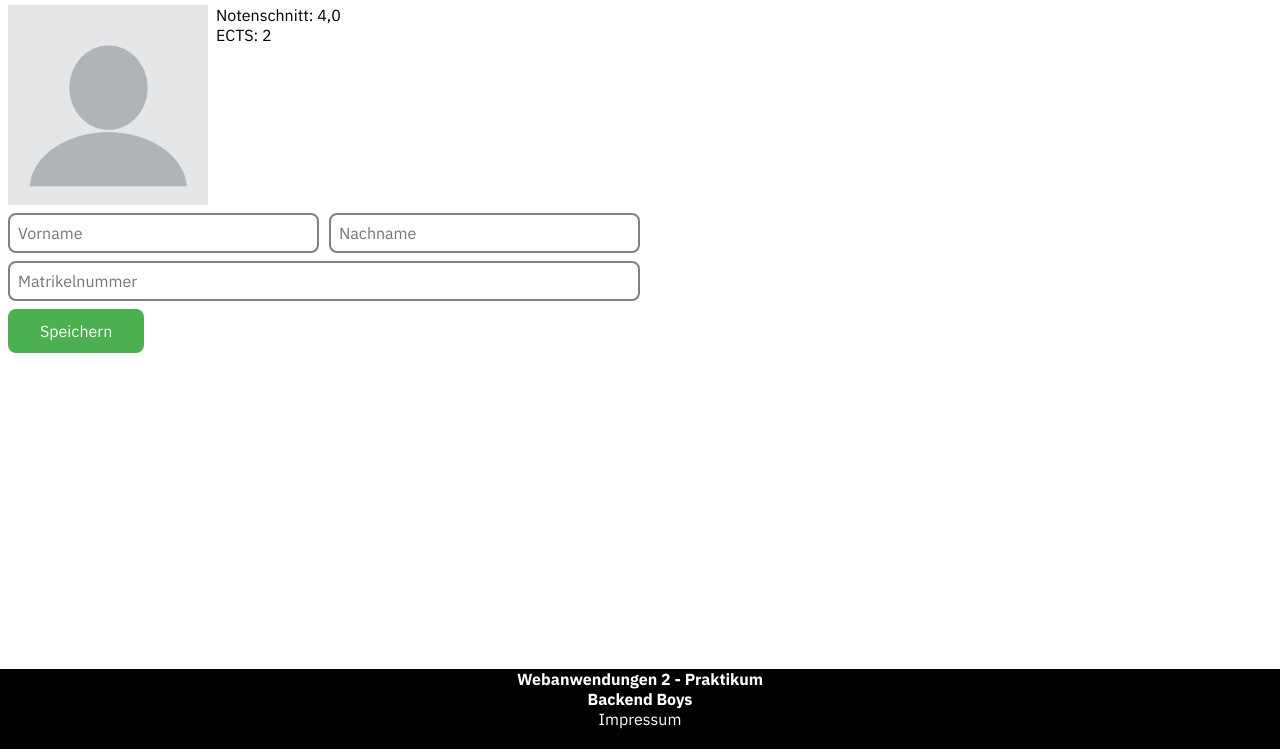
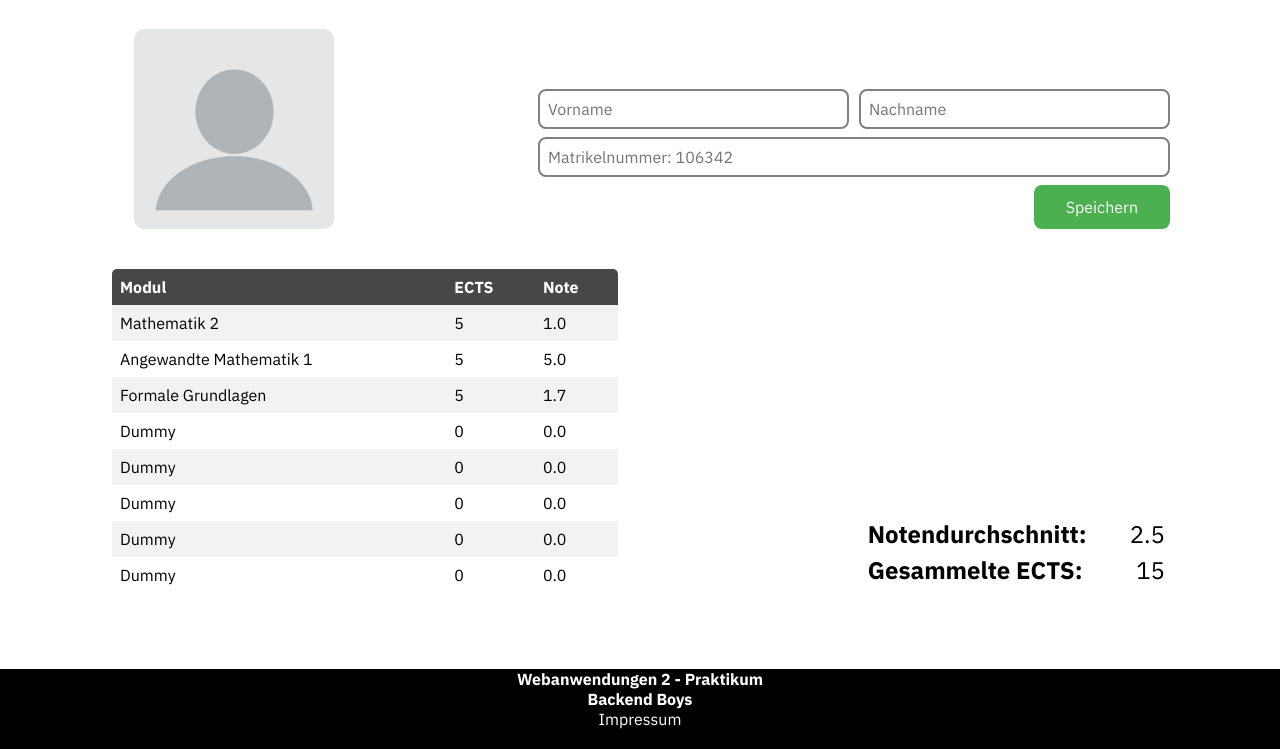
Before and after one commit to kvvvrl/uni-wow, a plain HTML site: page frontend/profil.html in a window 1280 px wide. Shown: the part 51-800 px from the top of the page. Drawn offline with Linux system fonts and the light colour scheme.

Commit message:
profil anpassungen

```diff
--- a/frontend/profil.html
+++ b/frontend/profil.html
@@ -2,15 +2,18 @@
 <html>
 
 <head>
-	<meta charset="utf-8" />
+	<meta charset="utf-8"/>
 	<!--Google Fonts-->
 	<link rel="preconnect" href="https://fonts.googleapis.com">
 	<link rel="preconnect" href="https://fonts.gstatic.com" crossorigin>
 	<link href="https://fonts.googleapis.com/css2?family=IBM+Plex+Sans:ital,wght@0,100..700;1,100..700&display=swap"
 		  rel="stylesheet">
 	<!---------------->
-	<link rel="stylesheet" type="text/css" href="style/global_style.css" />
-	<link rel="stylesheet" type="text/css" href="style/profil_style.css" />
+	<!--Font Awesome-->
+	<link rel="stylesheet" href="https://cdnjs.cloudflare.com/ajax/libs/font-awesome/4.7.0/css/font-awesome.min.css">
+	<!---------------->
+	<link rel="stylesheet" type="text/css" href="style/global_style.css"/>
+	<link rel="stylesheet" type="text/css" href="style/profil_style.css"/>
 	<title>Uni-WOW</title>
 
 	<!--Script für Nav-->
@@ -23,7 +26,7 @@
 		<ul>
 			<li class="navblock1">
 				<a href="index.html">
-						<img src="pictures/Icon_White.svg" alt="icon" />
+					<img src="pictures/Icon_White.svg" alt="icon"/>
 				</a>
 			</li>
 			<li class="navblock2"><a href="moduluebersicht.html">Module</a></li>
@@ -35,12 +38,13 @@
 	</nav>
 </header>
 <main>
+	<section>
 		<form>
-			<section class="upper">
-				<img class="picture" src="pictures/dummy.jpg" />
-				<section class="noten">
-					<p> Notenschnitt: 4,0</p>
-					<p> ECTS: 2</p>
+			<section class="profil-upper">
+				<section class="image-container">
+					<img class="picture" src="pictures/dummy.jpg"/>
+					<section class="overlay">
+						<i class="fa fa-upload icon" aria-hidden="true"></i>
 					</section>
 				</section>
 				<section class="container">
@@ -49,11 +53,89 @@
 						<input type="text" id="pnname" name="fname" placeholder="Nachname">
 					</section>
 					<section class="field">
-					<input type="number" id="pmnummer" name="mnummer" readonly placeholder="Matrikelnummer" disabled>
+						<input type="number" id="pmnummer" name="mnummer" readonly placeholder="Matrikelnummer: 106342"
+							   disabled>
 					</section>
-				<section><input type="submit" value="Speichern"></section>
+					<section class="speichern">
+						<input type="submit" value="Speichern">
+					</section>
+				</section>
+			</section>
+			<section class="profil-lower">
+				<section class="noten-liste">
+					<table>
+						<tr>
+							<th>Modul</th>
+							<th>ECTS</th>
+							<th>Note</th>
+						</tr>
+						<tr>
+							<td>Mathematik 2</td>
+							<td>5</td>
+							<td>1.0</td>
+						</tr>
+						<tr>
+							<td>Angewandte Mathematik 1</td>
+							<td>5</td>
+							<td>5.0</td>
+						</tr>
+						<tr>
+							<td>Formale Grundlagen</td>
+							<td>5</td>
+							<td>1.7</td>
+						</tr>
+						<tr>
+							<td>Dummy</td>
+							<td>0</td>
+							<td>0.0</td>
+						</tr>
+						<tr>
+							<td>Dummy</td>
+							<td>0</td>
+							<td>0.0</td>
+						</tr>
+						<tr>
+							<td>Dummy</td>
+							<td>0</td>
+							<td>0.0</td>
+						</tr>
+						<tr>
+							<td>Dummy</td>
+							<td>0</td>
+							<td>0.0</td>
+						</tr>
+						<tr>
+							<td>Dummy</td>
+							<td>0</td>
+							<td>0.0</td>
+						</tr>
+						<tr>
+							<td>Dummy</td>
+							<td>0</td>
+							<td>0.0</td>
+						</tr>
+						<tr>
+							<td>Dummy</td>
+							<td>0</td>
+							<td>0.0</td>
+						</tr>
+					</table>
+				</section>
+				<section class="profil-infos">
+					<table>
+						<tr>
+							<td><h2>Notendurchschnitt:</h2></td>
+							<td><h2 class="wert">2.5</h2></td>
+						</tr>
+						<tr>
+							<td><h2>Gesammelte ECTS:</h2></td>
+							<td><h2 class="wert">15</h2></td>
+						</tr>
+					</table>
+				</section>
 			</section>
 		</form>
+	</section>
 </main>
 <footer>
 	<h4>Webanwendungen 2 - Praktikum<br>Backend Boys</h4>
--- a/frontend/style/moduluebersicht_style.css
+++ b/frontend/style/moduluebersicht_style.css
@@ -6,7 +6,7 @@
     padding: 1vh;
     margin: 1vh;
     box-shadow: 2px 2px 4px rgb(76, 175, 0.1);
-    transition: box-shadow 0.3s ease-in-out;
+    transition: box-shadow 0.2s ease-in-out;
 }
 
 .modul-bestanden:hover {
@@ -25,7 +25,7 @@
     padding: 1vh;
     margin: 1vh;
     box-shadow: 2px 2px 4px rgb(161, 48, 60);
-    transition: box-shadow 0.3s ease-in-out;
+    transition: box-shadow 0.2s ease-in-out;
 }
 
 .modul-durchfall:hover {
@@ -48,7 +48,7 @@
     padding: 1vh;
     margin: 1vh;
     box-shadow: 2px 2px 4px rgb(65, 65, 0.1);
-    transition: box-shadow 0.3s ease-in-out;
+    transition: box-shadow 0.2s ease-in-out;
 }
 
 .modul:hover {
--- a/frontend/style/profil_style.css
+++ b/frontend/style/profil_style.css
@@ -1,28 +1,72 @@
+.profil-upper {
+    display: flex;
+    flex-direction: row;
+    align-items: center;
+    justify-content: space-around;
+}
+
 .field {
     display: flex;
 }
+
 .container {
     display: flex;
     flex-direction: column;
     width: 50%;
+    align-self: end;
 }
+
+.image-container {
+    margin-top: 3vh;
+    margin-left: 3vh;
+    position: relative;
+    height: 25vh;
+}
+
 .picture {
     width: 200px;
     height: 200px;
+    border-radius: 10px;
 }
-.upper{
-  display: flex;
-  flex-direction: row;
-  gap: 1vh;
-  box-sizing: border-box;
+
+.overlay:hover {
+    opacity: 0.5;
 }
+
+
+.overlay {
+    position: absolute;
+    top: 0;
+    bottom: 0;
+    left: 0;
+    right: 0;
+    height: 200px;
+    width: 200px;
+    opacity: 0;
+    transition: .5s ease;
+    background-color: grey;
+    border-radius: 10px;
+}
+
+.icon {
+    color: white;
+    font-size: 10vh;
+    position: absolute;
+    top: 50%;
+    left: 50%;
+    transform: translate(-50%, -50%);
+    -ms-transform: translate(-50%, -50%);
+    text-align: center;
+}
+
 input {
     font-size: medium;
     border-style: solid;
     border-radius: 1vh;
     border: grey solid 0.3vh;
     padding: 1vh;
-  margin-top: 1vh;}
+    margin-top: 1vh;
+}
 
 input[type="text"] {
     width: 50%;
@@ -33,15 +77,18 @@ input[type="number"] {
     width: 100%;
     box-sizing: border-box;
 }
+
 input:focus {
     outline: none;
     border: #4CAF50 solid 0.3vh;
     background-color: #ffffff93;
     color: #8a8a8a;
 }
+
 input:not(:placeholder-shown) {
     border: #4CAF50 solid 0.3vh;
 }
+
 #pvname {
     margin-right: 5px;
 }
@@ -77,8 +124,63 @@ input[type="submit"] {
     font-size: medium;
     cursor: pointer;
     border-radius: 1vh;
+    right: 0;
 }
 
 input[type="submit"]:hover {
     color: #8a8a8a;
 }
+
+.speichern {
+    display: flex;
+    justify-content: end;
+}
+
+.profil-lower {
+    margin-top: 5vh;
+    display: flex;
+    justify-content: space-around;
+    padding-bottom: 5vh;
+}
+
+.noten-liste table {
+    border-collapse: collapse;
+    width: 100%;
+}
+
+.noten-liste th {
+    position: sticky;
+    top: 0;
+    background-color: rgb(71, 71, 71);
+    color: white;
+}
+
+.noten-liste th, .noten-liste td {
+    text-align: left;
+    padding: 8px;
+}
+
+.noten-liste tr:nth-child(even) {background-color: #f2f2f2;}
+
+.noten-liste {
+    width: 40%;
+    height: 40vh;
+    overflow-y: scroll;
+    border-radius: 5px;
+}
+
+.profil-infos {
+    display: flex;
+    flex-direction: column;
+    align-items: flex-start;
+    justify-content: flex-end;
+}
+
+.profil-infos td {
+    padding-left: 5vh;
+}
+
+.wert {
+    font-weight: normal;
+    text-align: end;
+}
```
Lines whose indentation alone changed are shown as unchanged.
